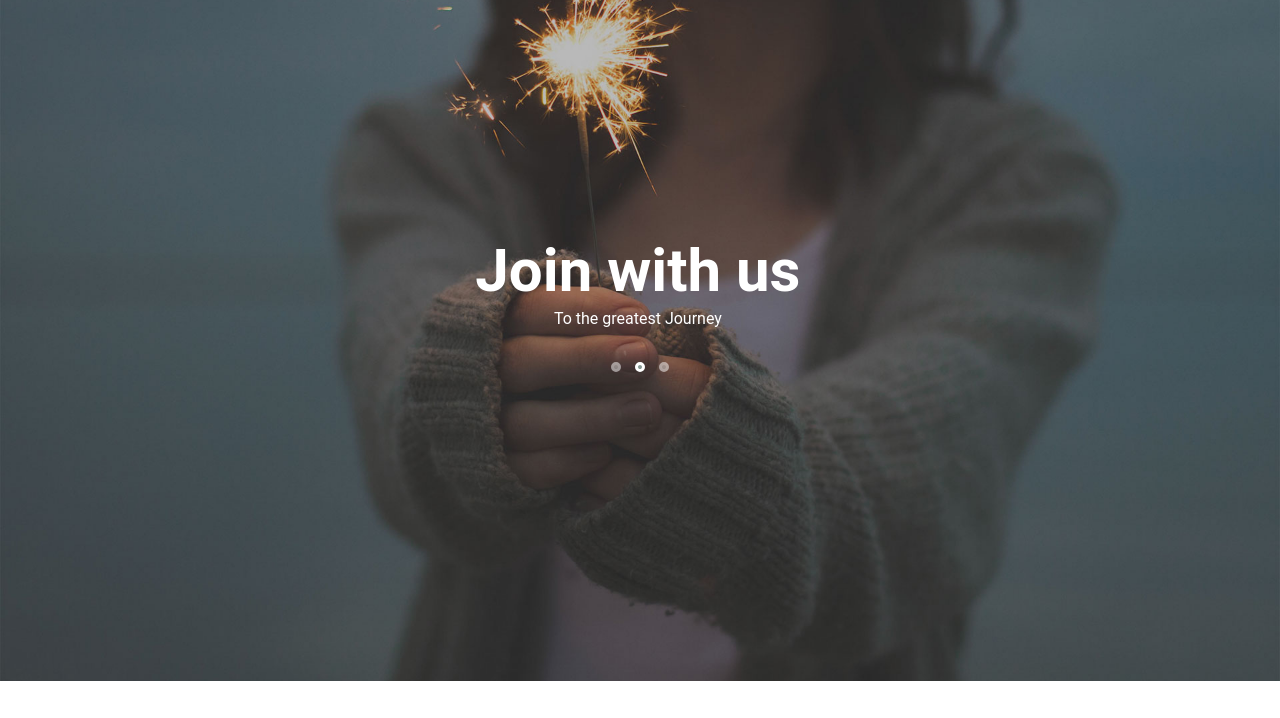
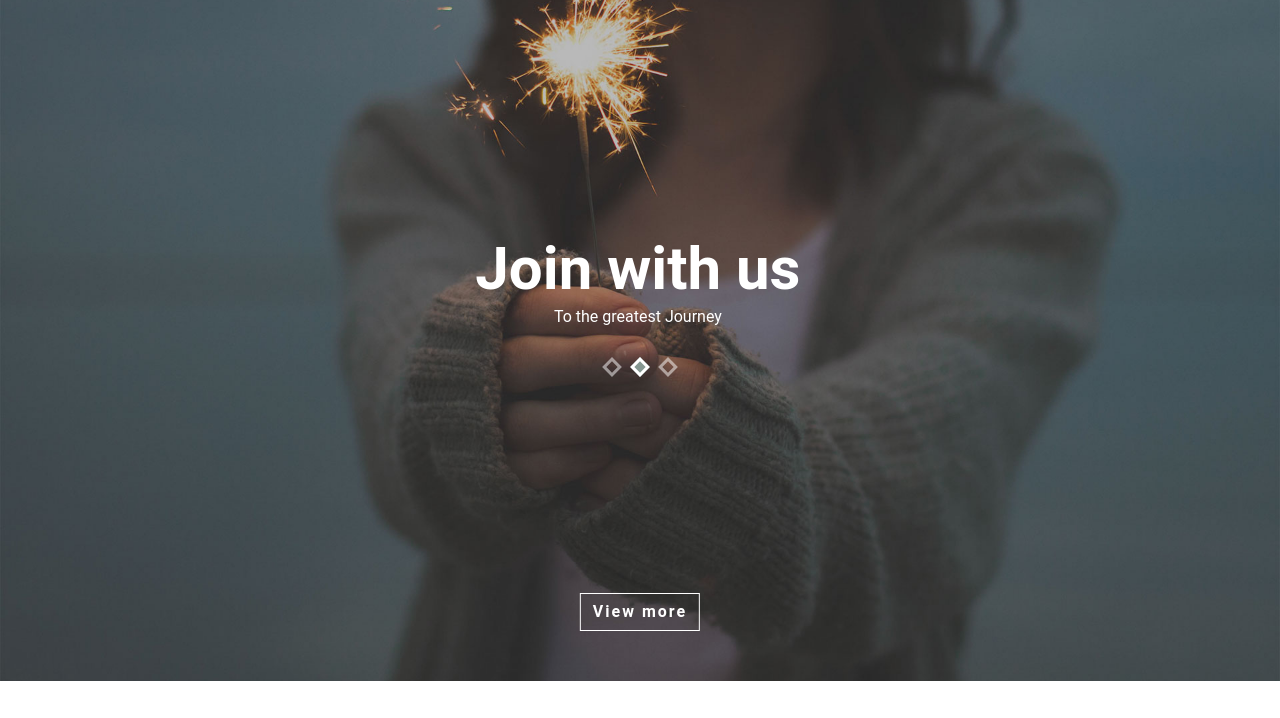
Before and after one commit to mohamadazaruddin/UNIKA-WEBSITE, a plain HTML site: page index.html in a window 1280 px wide. Shown: the part 69-787 px from the top of the page. Drawn offline with nearby package versions, Linux system fonts and the light colour scheme; files whose address does not match are found by name.

Commit message:
btn edited

```diff
--- a/index.html
+++ b/index.html
@@ -99,7 +99,8 @@
                     </div>
                 </div>
             </div>
-
+            <div class="viewmorebutton">
+                <button class="btn viewmore"> View more</button></div>
     </div>
     <!-- about section -->
     </section>
--- a/plugins/owl-carousel/css/owl.theme.default.min.css
+++ b/plugins/owl-carousel/css/owl.theme.default.min.css
@@ -3,4 +3,4 @@
  * Copyright 2013-2018 David Deutsch
  * Licensed under: SEE LICENSE IN https://github.com/OwlCarousel2/OwlCarousel2/blob/master/LICENSE
  */
-.owl-theme .owl-dots,.owl-theme .owl-nav{text-align:center;-webkit-tap-highlight-color:transparent}.owl-theme .owl-nav{margin-top:10px}.owl-theme .owl-nav [class*=owl-]{color:#FFF;font-size:14px;margin:5px;padding:4px 7px;background:#D6D6D6;display:inline-block;cursor:pointer;border-radius:3px}.owl-theme .owl-nav [class*=owl-]:hover{background:#869791;color:#FFF;text-decoration:none}.owl-theme .owl-nav .disabled{opacity:.5;cursor:default}.owl-theme .owl-nav.disabled+.owl-dots{margin-top:10px}.owl-theme .owl-dots .owl-dot{display:inline-block;zoom:1}.owl-theme .owl-dots .owl-dot span{width:10px;height:10px;margin:5px 7px;background:#D6D6D6;display:block;-webkit-backface-visibility:visible;transition:opacity .2s ease;border-radius:30px}.owl-theme .owl-dots .owl-dot.active span,.owl-theme .owl-dots .owl-dot:hover span{background:#869791}
+.owl-theme .owl-dots,.owl-theme .owl-nav{text-align:center;-webkit-tap-highlight-color:transparent}.owl-theme .owl-nav{margin-top:10px}.owl-theme .owl-nav [class*=owl-]{color:#FFF;font-size:14px;margin:5px;padding:4px 7px;background:#D6D6D6;display:inline-block;cursor:pointer;border-radius:3px}.owl-theme .owl-nav [class*=owl-]:hover{background:#869791;color:#FFF;text-decoration:none}.owl-theme .owl-nav .disabled{opacity:.5;cursor:default}.owl-theme .owl-nav.disabled+.owl-dots{margin-top:10px}.owl-theme .owl-dots .owl-dot{display:inline-block;zoom:1}.owl-theme .owl-dots .owl-dot span{display:block;-webkit-backface-visibility:visible;transition:opacity .2s ease;}.owl-theme .owl-dots .owl-dot.active span,.owl-theme .owl-dots .owl-dot:hover span{background:#869791}
--- a/styles/mystyle.css
+++ b/styles/mystyle.css
@@ -133,14 +133,12 @@ header {
     text-align: center;
 }
 
-.formovingbtn {
-    height: 270px;
-    max-width: 80%;
-    margin: auto;
-    cursor: ew-resize;
-    /* border: 1px solid white; */
+.viewmorebutton{
+    position: absolute;
+    bottom: 100px;
+    left: 50%;
+    transform: translateX(-50%);
 }
-
 .viewmore {
     color: white;
     border: 1px solid white;
@@ -462,12 +460,7 @@ blockquote cite {
     border: none;
     padding: 0;
 }
-
-
-
-
-
-.owl-carousel button.owl-dot span {
+.owl-dot span {
     background: rgba(0, 0, 0, 0);
     width: 14px;
     height: 14px;
@@ -1201,6 +1194,16 @@ h4 {
     /* margin-top: 2; */
     border-top: 3px solid white;
 }
+.owl-dot span {
+    background: rgba(0, 0, 0, 0);
+    width: 14px;
+    height: 14px;
+    border: 3px solid #fff;
+    transform: rotate(45deg);
+    display: block;
+    margin: 5px 7px;
+    opacity: 0.5;
+}
 
 .activenav {
     border-top: 3px solid white;
```
